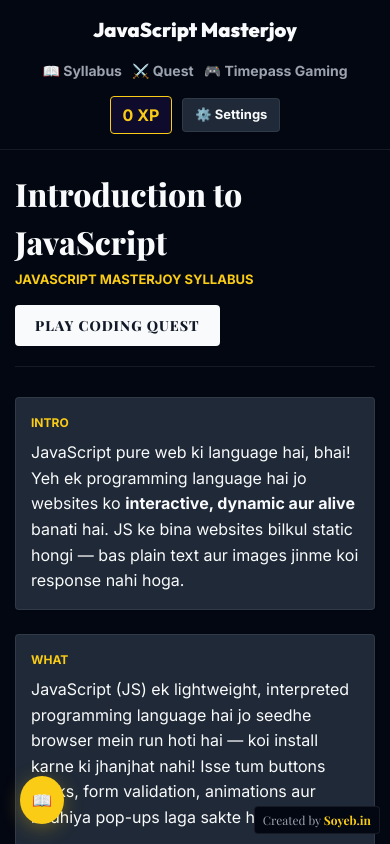
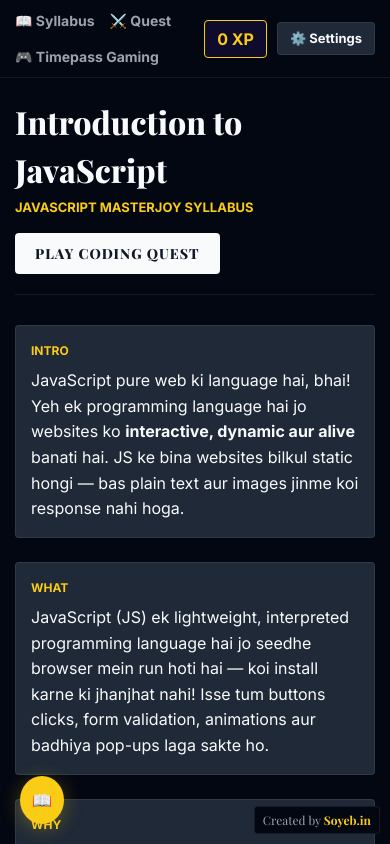
Before and after one commit to soyebhh/javascript-masterjoy, a React (Vite) app: page / in a window 390 px wide. Built offline with nearby package versions, Linux system fonts and the light colour scheme; a web font is replaced by a local one.

Commit message:
Fix mobile header navigation layout for a cleaner look

```diff
--- a/src/index.css
+++ b/src/index.css
@@ -420,22 +420,32 @@ code {
   }
 
   .top-bar {
-    padding: 15px 10px;
-    justify-content: center;
-    flex-direction: column;
-    text-align: center;
+    padding: 10px 15px;
+    justify-content: space-between;
+    flex-direction: row;
+    flex-wrap: wrap;
+    text-align: left;
+    min-height: auto;
   }
 
   .top-bar-title {
-    font-size: 20px;
+    display: none; /* Hide title on mobile to save space */
   }
 
   .top-bar-nav {
-    gap: 10px;
+    gap: 15px;
+    flex: 1;
+    justify-content: flex-start;
+    overflow-x: auto;
+  }
+
+  .top-nav-btn {
+    white-space: nowrap;
   }
 
   .top-bar-actions {
     gap: 10px;
+    flex-shrink: 0;
   }
 
   .quest-board {
```
